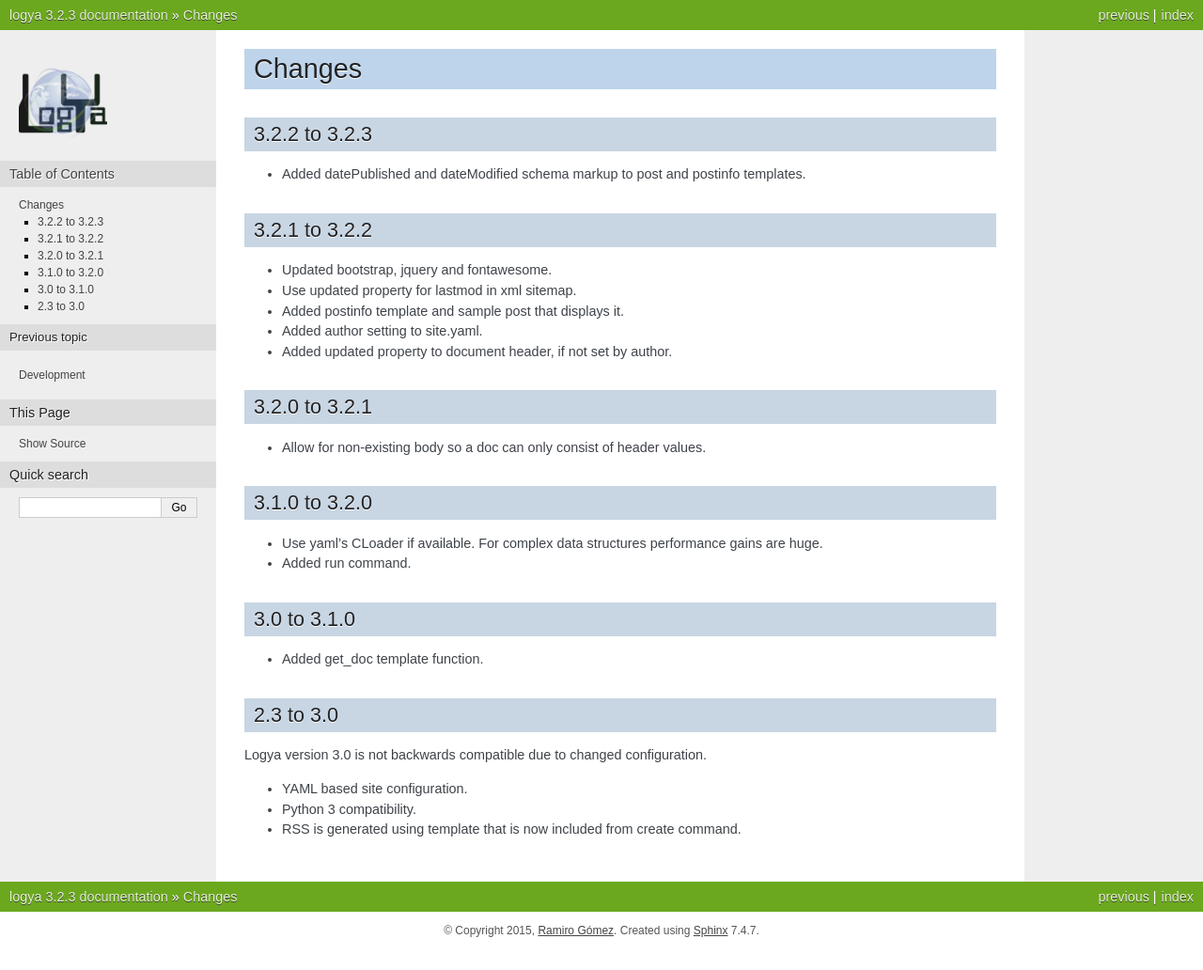
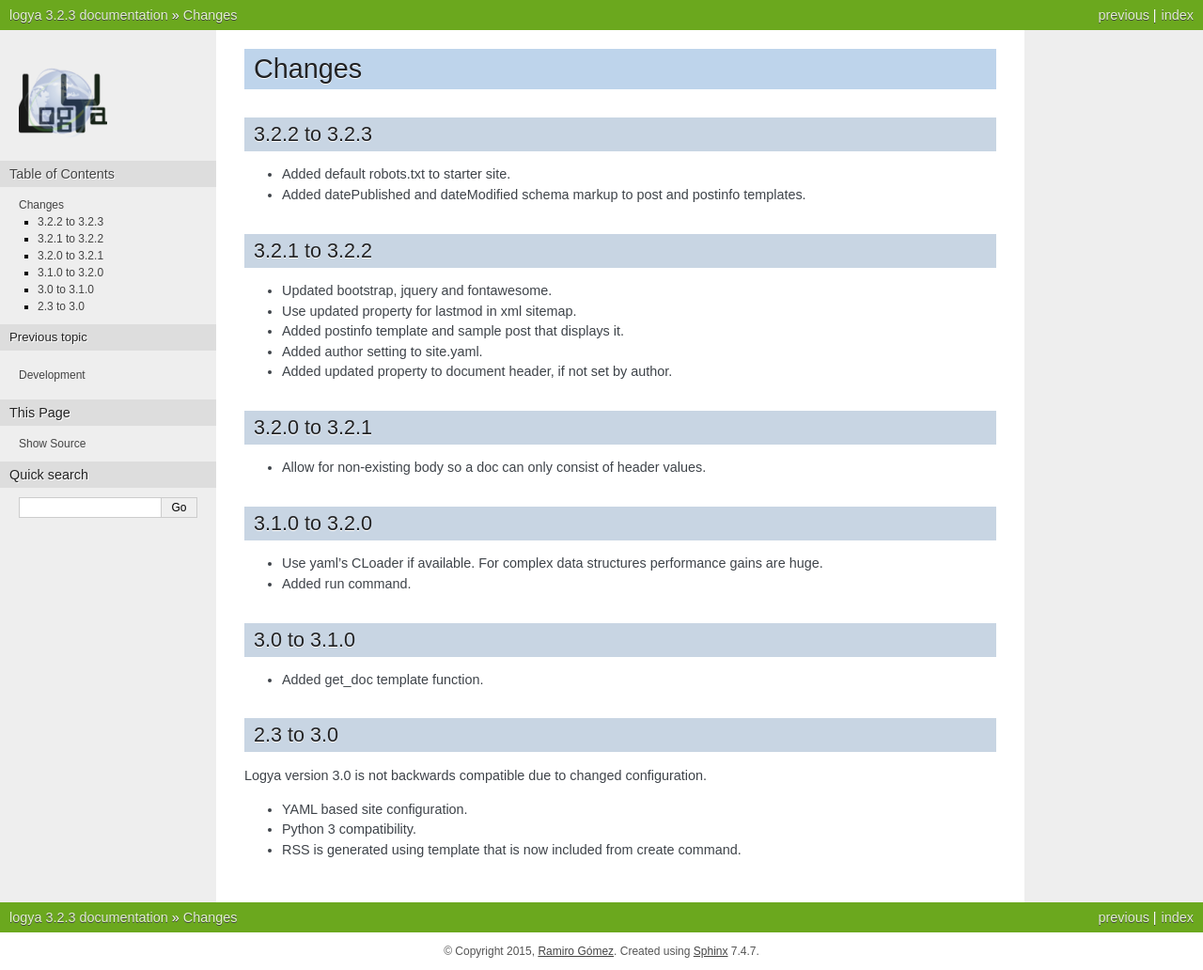
Before and after one commit to yaph/logya, a Sphinx documentation site: the page built from docs/changes.rst, in a window 1280 px wide. Shown: the whole page at 94% size. Built offline with Sphinx 7.4.7, drawn with Linux system fonts in a browser that asks for light colours; pages that are not in the unit, such as notebooks, are missing from menus; before the commit the page ends 1010 px from its top, so only the background shows below that.

Commit message:
document changes

```diff
--- a/docs/changes.rst
+++ b/docs/changes.rst
@@ -6,6 +6,7 @@ Changes
 3.2.2 to 3.2.3
 --------------
 
+* Added default robots.txt to starter site.
 * Added datePublished and dateModified schema markup to post and postinfo templates.
 
 3.2.1 to 3.2.2
```
